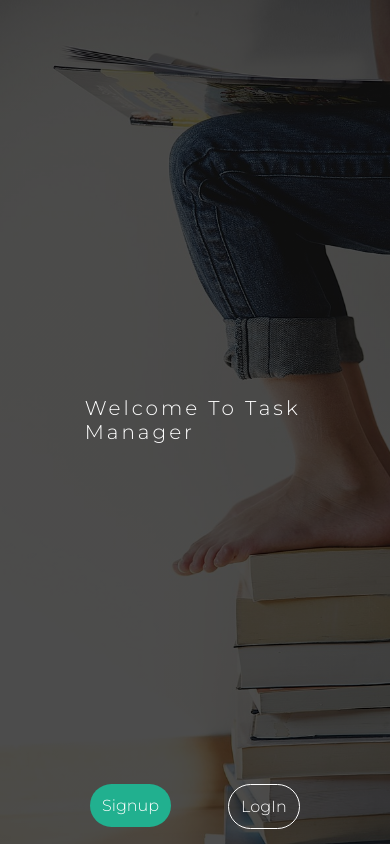
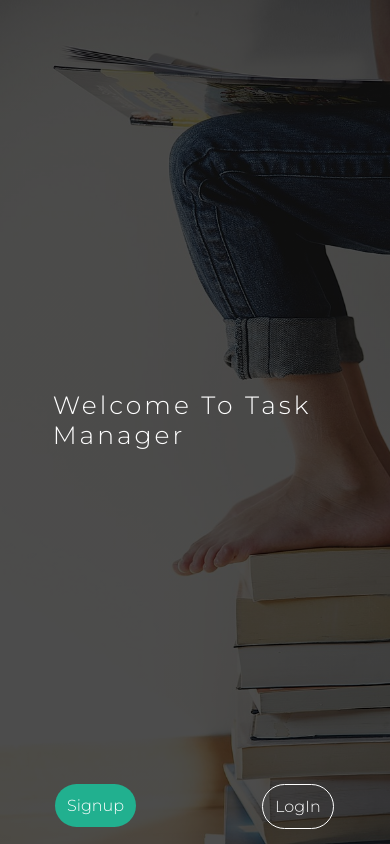
Before and after one commit to Aljosa12/TODOapp, a Flask app: template templates/index.html in a window 390 px wide. Run offline with Flask 2, Linux system fonts and the light colour scheme; the template is opened without the code that fills it, so the values that code supplies are empty.

Commit message:
Update: optimizing for mobile

```diff
--- a/static/style.css
+++ b/static/style.css
@@ -399,7 +399,7 @@ header {
     }
 
     .title h1 {
-        font-size: 20px;
+        font-size: 25px;
     }
 
     .title form button {
@@ -420,18 +420,18 @@ header {
     }
 
     .head-auth {
-        width: 66%;
+        width: 73%;
         text-align: center;
         margin-left: auto;
         margin-right: auto;
     }
 
     .btn-auth {
-        width: 210px;
+        width: 280px;
         height: 60px;
         float: bottom;
         left: 50%;
-        margin-left: -105px;
+        margin-left: -140px;
         margin-right: auto;
         bottom: 10px;
         text-align: center;
@@ -439,6 +439,7 @@ header {
     }
 
     .login{
-        margin-left: 57px;
+        margin-left: 126px;
     }
 }
+}
```
